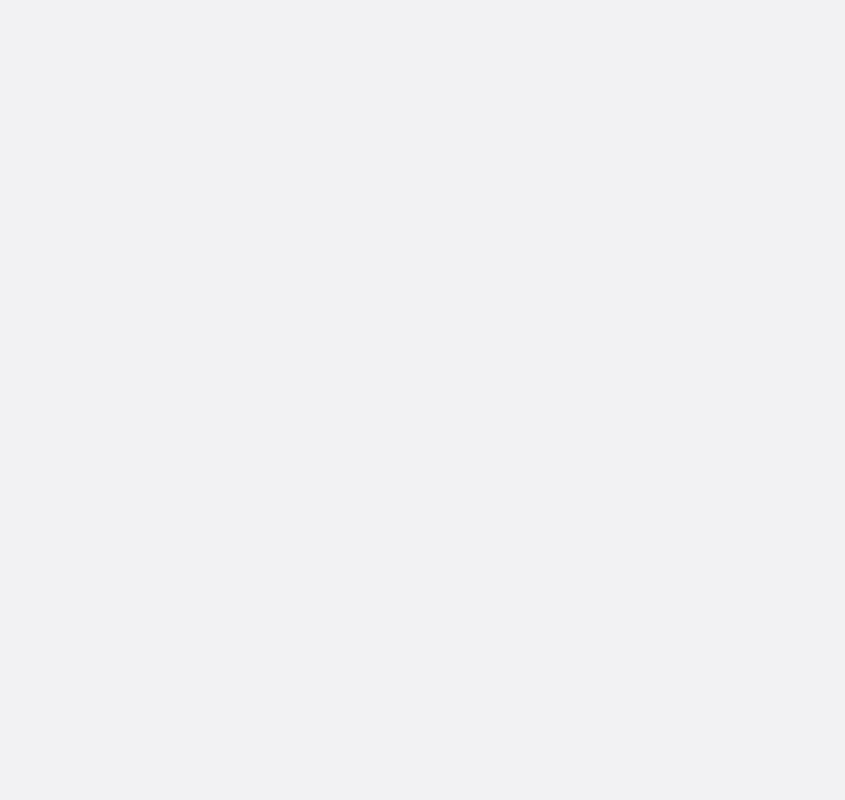
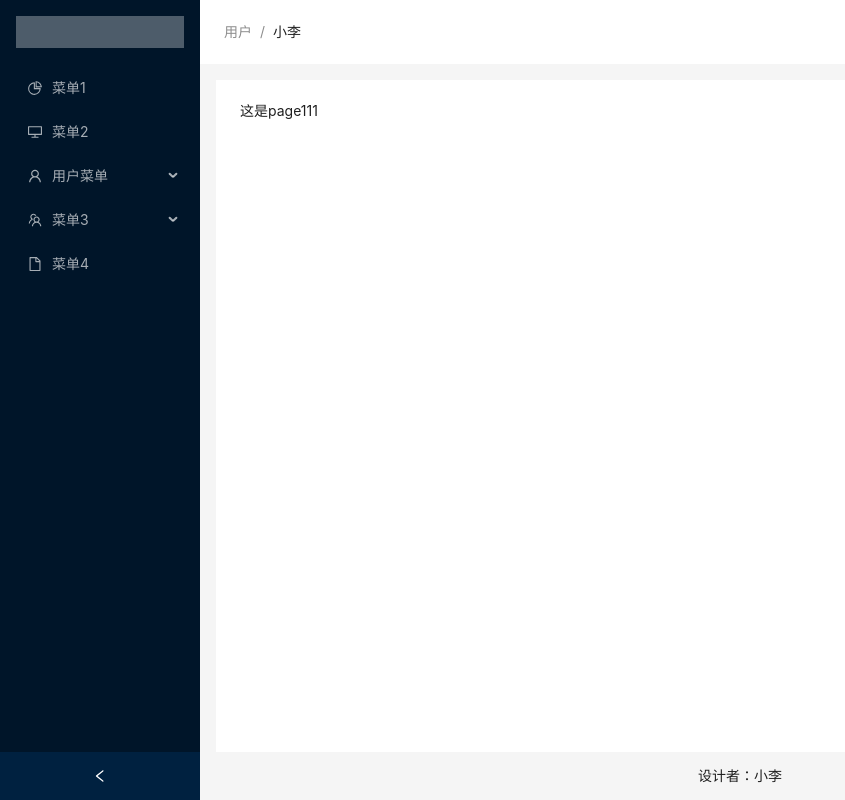
Before and after one commit to lhalou/ts-react-admin, a React (Vite) app: page /page1 in a window 1280 px wide. Before the commit this address had no page. Shown: the whole page, without its empty margins (0-845 px from the left). Built offline with nearby package versions, Linux system fonts and the light colour scheme.

Commit message:
点击跳转,嵌套路由写法

```diff
--- a/src/router/index.tsx
+++ b/src/router/index.tsx
@@ -5,22 +5,35 @@ import React, { lazy } from "react"
 // import About from "@/views/about"
 import  { Navigate } from "react-router-dom";
 import WiteLoading from "@/components/template/wite-loading"
+const Page1 = lazy(() => import("@/views/page1"))
+const Page2 = lazy(() => import("@/views/page2"))
+const Page3 = lazy(() => import("@/views/page3"))
 const Home = lazy(() => import("@/views/home"))
-const About = lazy(() => import("@/views/about"))
-
+//配置嵌套路由表
 const routes = [
     {
         path: "/",
-        element: <Navigate to={"/home"} />
+        element: <Navigate to={"/page1"} />
     },
     {
-        path: "/home",
-        element: WiteLoading( <Home />)
+        path: "/",
+        element: WiteLoading( <Home />),
+        children: [
+            {
+                path: "/page1",
+                element:  WiteLoading( <Page1 />)
+            },
+            {
+                path: "/page2",
+                element:  WiteLoading( <Page2 />)
+            },
+            {
+                path: "/page3",
+                element:  WiteLoading( <Page3 />)
+            }
+        ]
     },
-    {
-        path: "/about",
-        element:  WiteLoading( <About />)
-    }
+
 ]
 
 export default routes
--- a/src/views/home.tsx
+++ b/src/views/home.tsx
@@ -8,7 +8,7 @@ import {
 import type { MenuProps } from 'antd';
 import { Breadcrumb, Layout, Menu } from 'antd';
 import React, { useState } from 'react';
-import { useNavigate } from "react-router-dom";
+import { useNavigate, Outlet } from "react-router-dom";
 
 const { Header, Content, Footer, Sider } = Layout;
 
@@ -61,7 +61,7 @@ const View: React.FC = () => {
                 </Header>
                 <Content style={{ margin: '16px 16px 0 16px' }} className="layout-height-container">
                     <div className="site-layout-background layout-height-container" style={{ padding: 24, minHeight: 360 }}>
-                        这是一个大的内容区域
+                        <Outlet />
                     </div>
                 </Content>
                 <Footer style={{ textAlign: 'center', padding: 0, lineHeight: "48px" }}>设计者：小李</Footer>
--- /dev/null
+++ b/src/views/page1.tsx
@@ -0,0 +1,5 @@
+import React from "react"
+function Page1 () {
+    return <div>这是page111</div>
+}
+export default Page1
--- /dev/null
+++ b/src/views/page2.tsx
@@ -0,0 +1,5 @@
+import React from "react"
+function Page2 () {
+    return <div>这是page2</div>
+}
+export default Page2
--- /dev/null
+++ b/src/views/page3.tsx
@@ -0,0 +1,5 @@
+import React from "react"
+function Page3 () {
+    return <div>这是page333</div>
+}
+export default Page3
```
Also changed, not shown: 1 other file (tests, documents, lock files or other folders).
